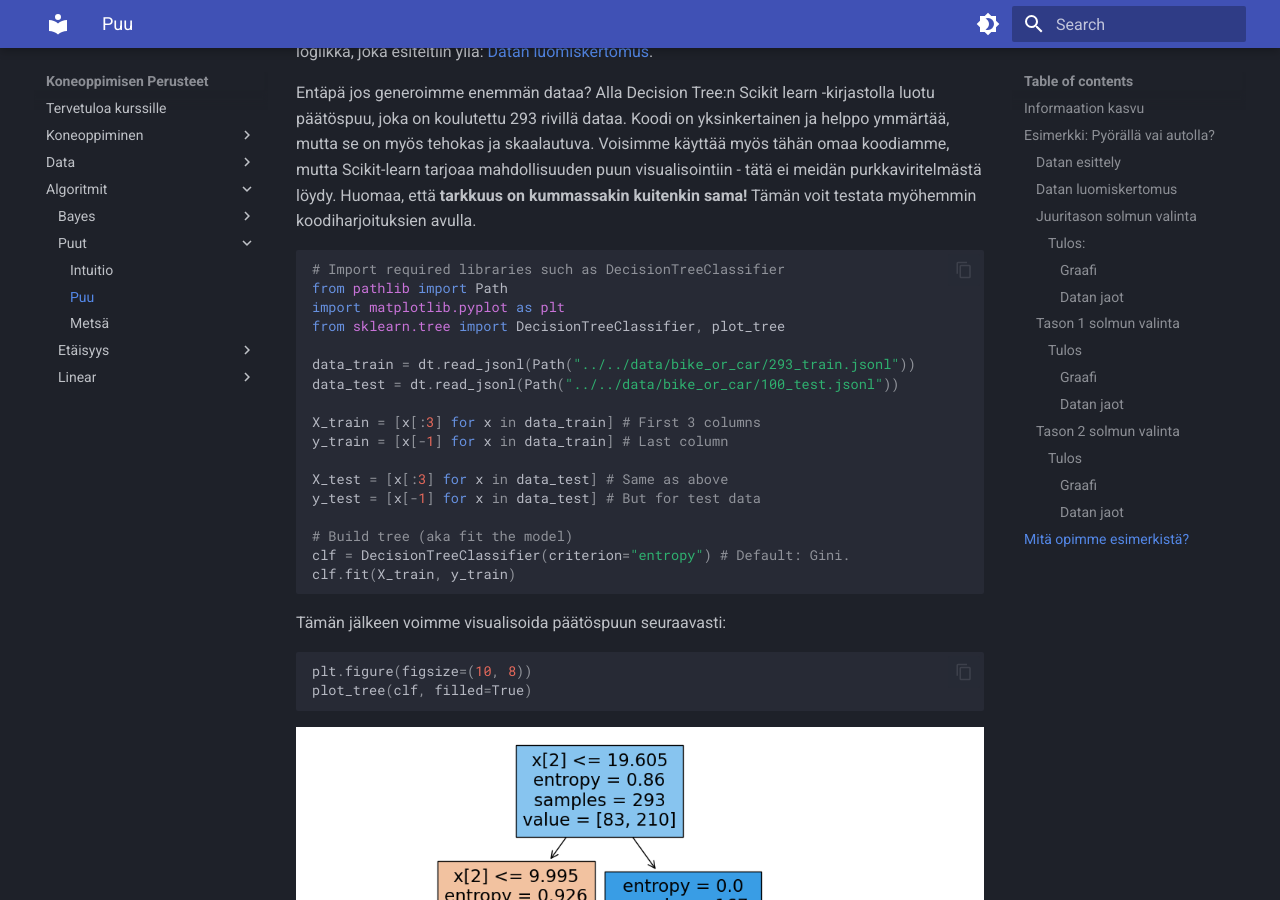
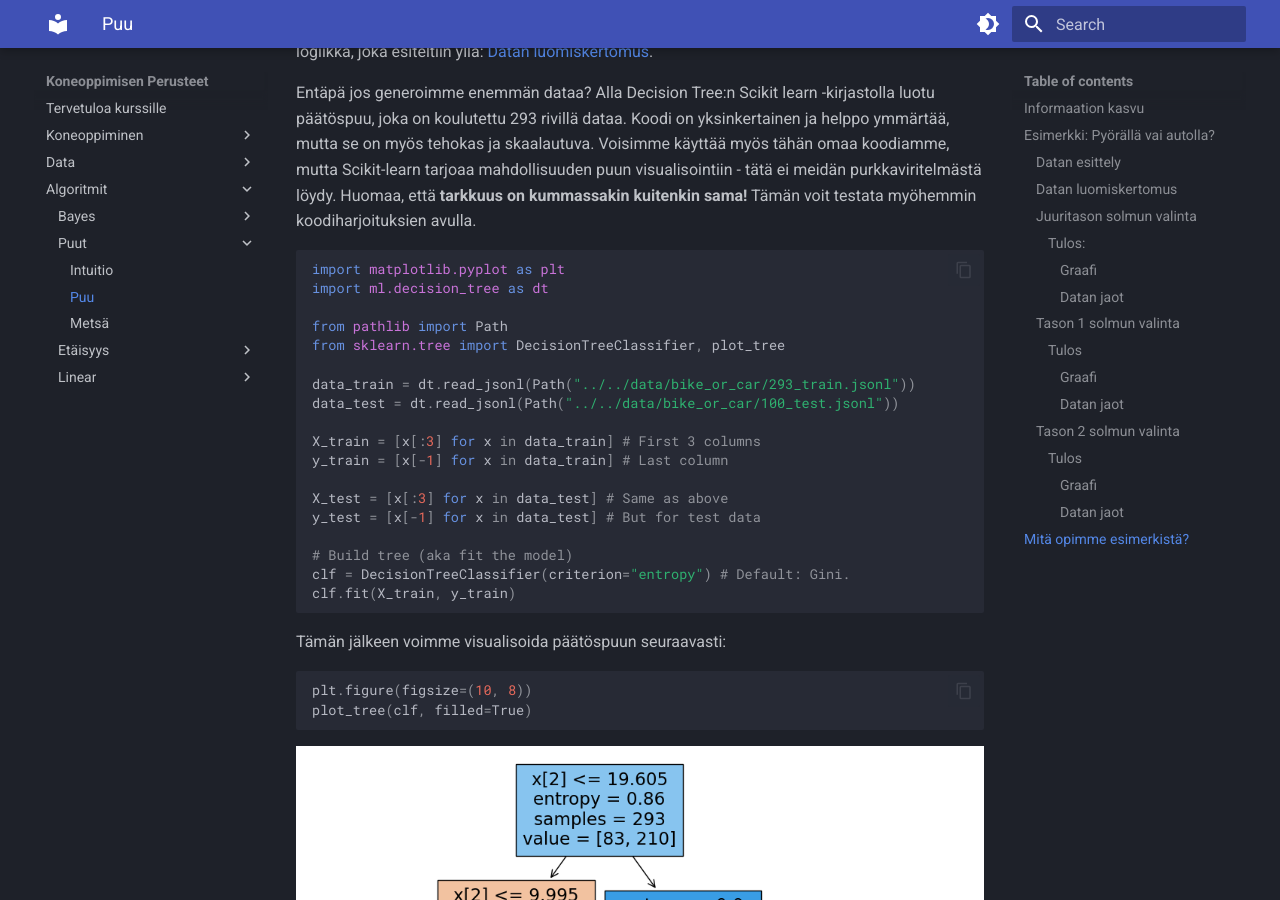
Before and after one commit to sourander/ml-perusteet, an MkDocs documentation site: the page built from docs/algoritmit/puut/puu.md, in a window 1280 px wide and 900 px high, scrolled down 9514 px. Built offline with MkDocs 1.6.1 and Material for MkDocs 9.7.7, drawn with Linux system fonts in a browser that asks for light colours; emoji names are drawn with the system emoji font.

Commit message:
Added dt to imports

````diff
--- a/docs/algoritmit/puut/puu.md
+++ b/docs/algoritmit/puut/puu.md
@@ -377,9 +377,10 @@ Huomaa, että esimerkki koulutettiin vain 16 rivillä dataa. Näin suppealla dat
 Entäpä jos generoimme enemmän dataa? Alla Decision Tree:n Scikit learn -kirjastolla luotu päätöspuu, joka on koulutettu 293 rivillä dataa. Koodi on yksinkertainen ja helppo ymmärtää, mutta se on myös tehokas ja skaalautuva. Voisimme käyttää myös tähän omaa koodiamme, mutta Scikit-learn tarjoaa mahdollisuuden puun visualisointiin - tätä ei meidän purkkaviritelmästä löydy. Huomaa, että **tarkkuus on kummassakin kuitenkin sama!** Tämän voit testata myöhemmin koodiharjoituksien avulla.
 
 ```python
-# Import required libraries such as DecisionTreeClassifier
+import matplotlib.pyplot as plt
+import ml.decision_tree as dt
+
 from pathlib import Path
-import matplotlib.pyplot as plt
 from sklearn.tree import DecisionTreeClassifier, plot_tree
 
 data_train = dt.read_jsonl(Path("../../data/bike_or_car/293_train.jsonl"))
````
